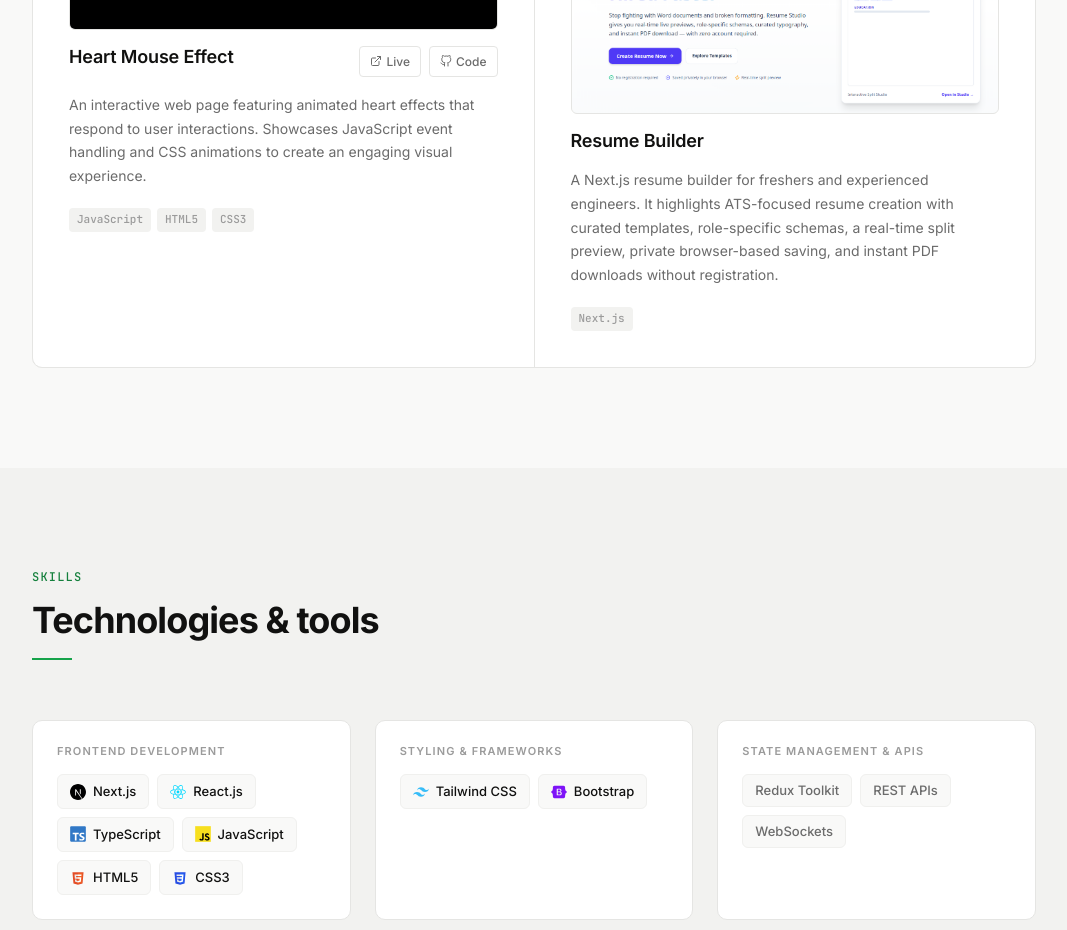
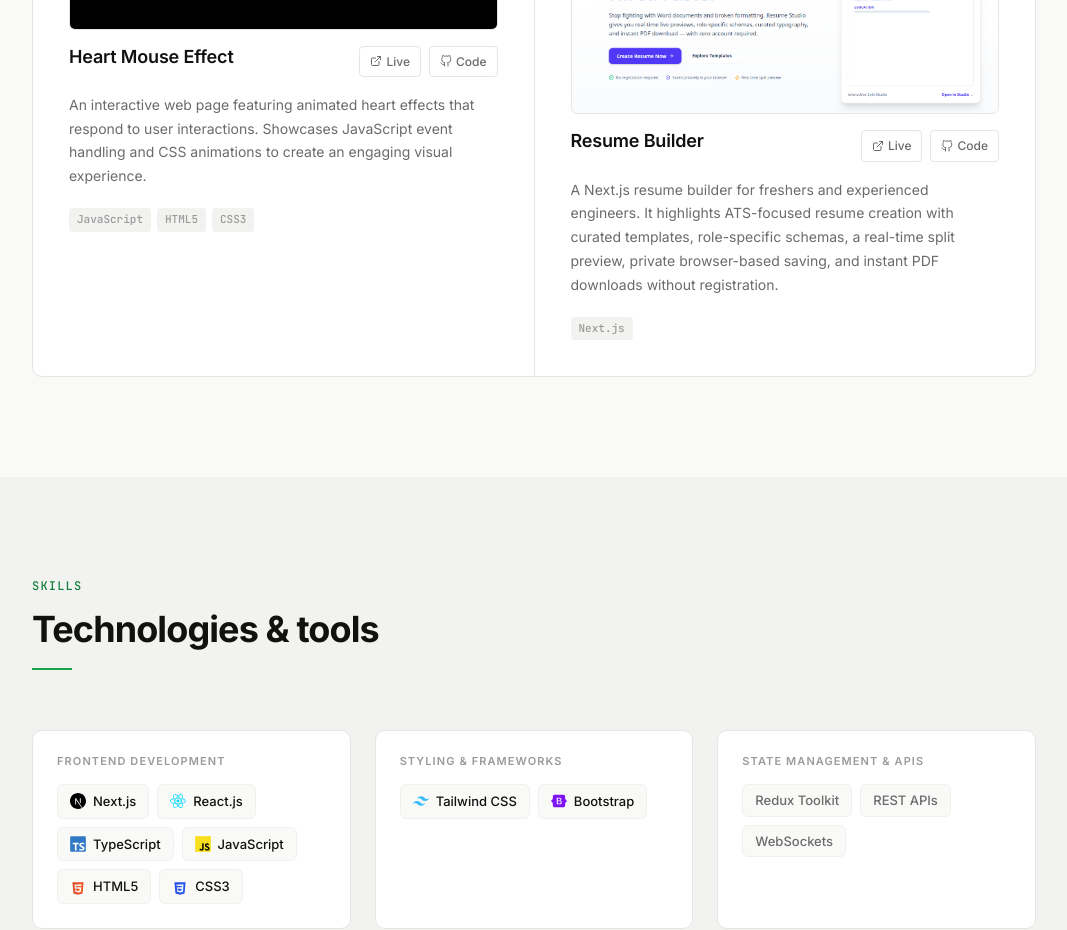
Before and after one commit to Samasya-Ayyappan/Samasya-Portfolio, a React (Create React App) app: page / in a window 1280 px wide. Shown: the part 4620-5550 px from the top of the page, without its empty margins (106-1173 px from the left). Built offline with nearby package versions, Linux system fonts and the light colour scheme.

Commit message:
Included the resume project link.

```diff
--- a/src/Components/Projects.js
+++ b/src/Components/Projects.js
@@ -39,8 +39,8 @@ const projects = [
     image: resumeBuilder,
     imageFit: 'full',
     tech: ['Next.js'],
-    liveUrl: null,
-    repoUrl: null,
+    liveUrl: 'https://samasya-ayyappan.github.io/Resume-builder/',
+    repoUrl: 'https://github.com/Samasya-Ayyappan/Resume-builder',
   },
 ];
 
@@ -78,7 +78,7 @@ function Projects() {
                       aria-label={`Live demo of ${project.name}`}
                     >
                       <svg width="12" height="12" viewBox="0 0 24 24" fill="none" stroke="currentColor" strokeWidth="2" strokeLinecap="round" strokeLinejoin="round" aria-hidden="true">
-                        <path d="M18 13v6a2 2 0 0 1-2 2H5a2 2 0 0 1-2-2V8a2 2 0 0 1 2-2h6"/><polyline points="15 3 21 3 21 9"/><line x1="10" y1="14" x2="21" y2="3"/>
+                        <path d="M18 13v6a2 2 0 0 1-2 2H5a2 2 0 0 1-2-2V8a2 2 0 0 1 2-2h6" /><polyline points="15 3 21 3 21 9" /><line x1="10" y1="14" x2="21" y2="3" />
                       </svg>
                       Live
                     </a>
@@ -92,7 +92,7 @@ function Projects() {
                       aria-label={`Source code for ${project.name}`}
                     >
                       <svg width="12" height="12" viewBox="0 0 24 24" fill="none" stroke="currentColor" strokeWidth="2" strokeLinecap="round" strokeLinejoin="round" aria-hidden="true">
-                        <path d="M9 19c-5 1.5-5-2.5-7-3m14 6v-3.87a3.37 3.37 0 0 0-.94-2.61c3.14-.35 6.44-1.54 6.44-7A5.44 5.44 0 0 0 20 4.77 5.07 5.07 0 0 0 19.91 1S18.73.65 16 2.48a13.38 13.38 0 0 0-7 0C6.27.65 5.09 1 5.09 1A5.07 5.07 0 0 0 5 4.77a5.44 5.44 0 0 0-1.5 3.78c0 5.42 3.3 6.61 6.44 7A3.37 3.37 0 0 0 9 18.13V22"/>
+                        <path d="M9 19c-5 1.5-5-2.5-7-3m14 6v-3.87a3.37 3.37 0 0 0-.94-2.61c3.14-.35 6.44-1.54 6.44-7A5.44 5.44 0 0 0 20 4.77 5.07 5.07 0 0 0 19.91 1S18.73.65 16 2.48a13.38 13.38 0 0 0-7 0C6.27.65 5.09 1 5.09 1A5.07 5.07 0 0 0 5 4.77a5.44 5.44 0 0 0-1.5 3.78c0 5.42 3.3 6.61 6.44 7A3.37 3.37 0 0 0 9 18.13V22" />
                       </svg>
                       Code
                     </a>
```
